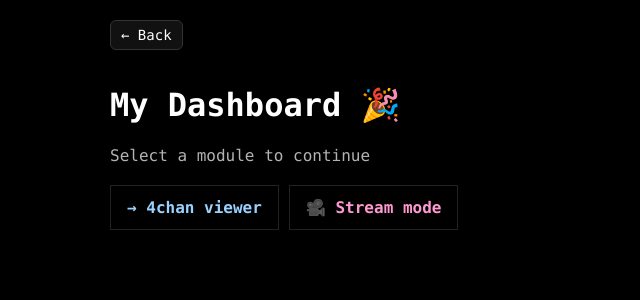
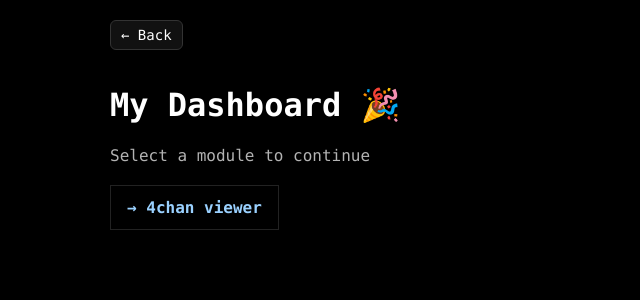
Before and after one commit to jonaskuusela393-ctrl/chan-dashboard, a Next.js app: page / in a window 1280 px wide. Shown: the top 300 px of the page, without its empty margins (0-640 px from the left). Built offline with nearby package versions, Linux system fonts and the light colour scheme.

Commit message:
remove stream route and clean home page

```diff
--- a/app/page.tsx
+++ b/app/page.tsx
@@ -12,9 +12,7 @@ export default function Home() {
         Select a module to continue
       </p>
 
-      {/* BUTTON ROW */}
       <div style={{ marginTop: 20, display: "flex", gap: 10 }}>
-
         <Link
           href="/4chan"
           className="card"
@@ -26,19 +24,6 @@ export default function Home() {
         >
           → 4chan viewer
         </Link>
-
-        <Link
-          href="/stream"
-          className="card"
-          style={{
-            padding: "12px 16px",
-            fontWeight: 600,
-            color: "#ff9ad1",
-          }}
-        >
-          🎥 Stream mode
-        </Link>
-
       </div>
     </div>
   );
```
Also changed, not shown: app/4chan/[board]/page.tsx (+10 -13 lines), app/4chan/[board]/thread/[id]/page.tsx (+10 -12 lines), app/4chan/page.tsx (+8 -5 lines), 1 other file (tests, documents, lock files or other folders).
